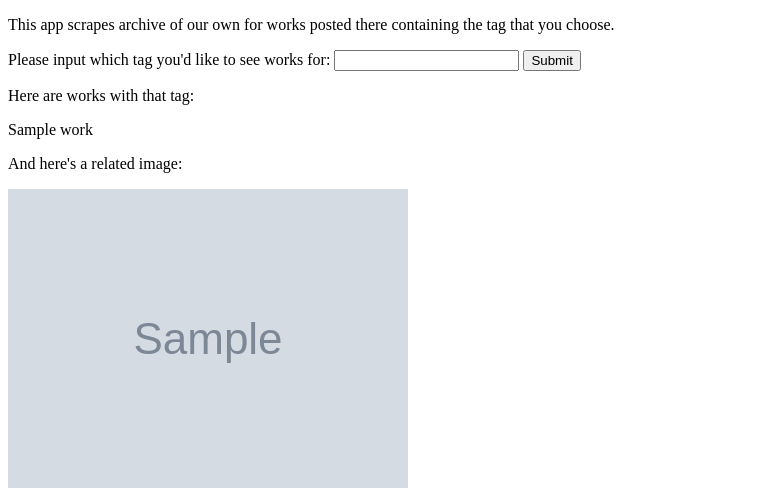
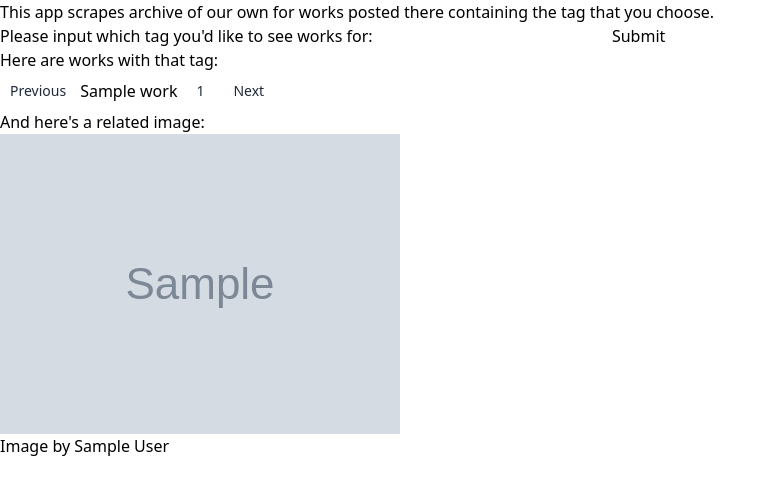
Before and after one commit to themagicianking/2025h1KCS, a Flask app: template KC6/templates/index.html in a window 1280 px wide. Shown: the top 488 px of the page, without its empty margins (0-776 px from the left). Run offline with Flask 3, Linux system fonts and the light colour scheme; the template is opened without the code that fills it: most values are stand-ins (such as "Sample title", 1, 10 or a date in 2020); grey boxes marked "Sample" are stand-in pictures.

Commit message:
(Broken commit) Added pagination (all show by default instead of showing one at a time currently.

```diff
--- a/KC6/templates/index.html
+++ b/KC6/templates/index.html
@@ -4,6 +4,7 @@
     <meta charset="UTF-8" />
     <meta name="viewport" content="width=device-width, initial-scale=1.0" />
     <title>Document</title>
+    <script src="https://unpkg.com/@tailwindcss/browser@4"></script>
   </head>
   <body>
     <p>
@@ -19,11 +20,80 @@
     </form>
     {% if works %}
     <p>Here are works with that tag:</p>
-    {% for work in works %}
-    <p>{{work[1]}}</p>
-    {% endfor %}
+    <!-- Pagination -->
+    <nav class="flex items-center gap-x-1" aria-label="Pagination">
+      <button
+        type="button"
+        class="min-h-[38px] min-w-[38px] py-2 px-2.5 inline-flex justify-center items-center gap-x-1.5 text-sm rounded-lg text-gray-800 hover:bg-gray-100 focus:outline-none focus:bg-gray-100 disabled:opacity-50 disabled:pointer-events-none"
+        aria-label="Previous"
+      >
+        <svg
+          aria-hidden="true"
+          class="hidden shrink-0 size-3.5"
+          xmlns="http://www.w3.org/2000/svg"
+          width="24"
+          height="24"
+          viewBox="0 0 24 24"
+          fill="none"
+          stroke="currentColor"
+          stroke-width="2"
+          stroke-linecap="round"
+          stroke-linejoin="round"
+        >
+          <path d="m15 18-6-6 6-6"></path>
+        </svg>
+        <span>Previous</span>
+      </button>
+      <div class="flex items-center gap-x-1">
+        {% for work in works %}
+        <p>{{work[1]}}</p>
+        <button
+          type="button"
+          class="min-h-[38px] min-w-[38px] flex justify-center items-center text-gray-800 hover:bg-gray-100 py-2 px-3 text-sm rounded-lg focus:outline-none focus:bg-gray-100 disabled:opacity-50 disabled:pointer-events-none"
+          aria-current="page"
+        >
+          <p>{{work[0]}}</p>
+        </button>
+        {% endfor %}
+        <!-- <button
+          type="button"
+          class="min-h-[38px] min-w-[38px] flex justify-center items-center text-gray-800 hover:bg-gray-100 py-2 px-3 text-sm rounded-lg focus:outline-none focus:bg-gray-100 disabled:opacity-50 disabled:pointer-events-none"
+        >
+          2
+        </button>
+        <button
+          type="button"
+          class="min-h-[38px] min-w-[38px] flex justify-center items-center text-gray-800 hover:bg-gray-100 py-2 px-3 text-sm rounded-lg focus:outline-none focus:bg-gray-100 disabled:opacity-50 disabled:pointer-events-none"
+        >
+          3
+        </button> -->
+      </div>
+      <button
+        type="button"
+        class="min-h-[38px] min-w-[38px] py-2 px-2.5 inline-flex justify-center items-center gap-x-1.5 text-sm rounded-lg text-gray-800 hover:bg-gray-100 focus:outline-none focus:bg-gray-100 disabled:opacity-50 disabled:pointer-events-none"
+        aria-label="Next"
+      >
+        <span>Next</span>
+        <svg
+          aria-hidden="true"
+          class="hidden shrink-0 size-3.5"
+          xmlns="http://www.w3.org/2000/svg"
+          width="24"
+          height="24"
+          viewBox="0 0 24 24"
+          fill="none"
+          stroke="currentColor"
+          stroke-width="2"
+          stroke-linecap="round"
+          stroke-linejoin="round"
+        >
+          <path d="m9 18 6-6-6-6"></path>
+        </svg>
+      </button>
+    </nav>
+    <!-- End Pagination -->
     <p>And here's a related image:</p>
-    <img src="{{image.url}}" alt="{{image.alt}}">
+    <img src="{{image.url}}" alt="{{image.alt}}" />
     <p>Image by {{image.author}}</p>
     {% endif %} {% if error %}
     <p>{{error}}</p>
```
Also changed, not shown: KC6/kc.db.
